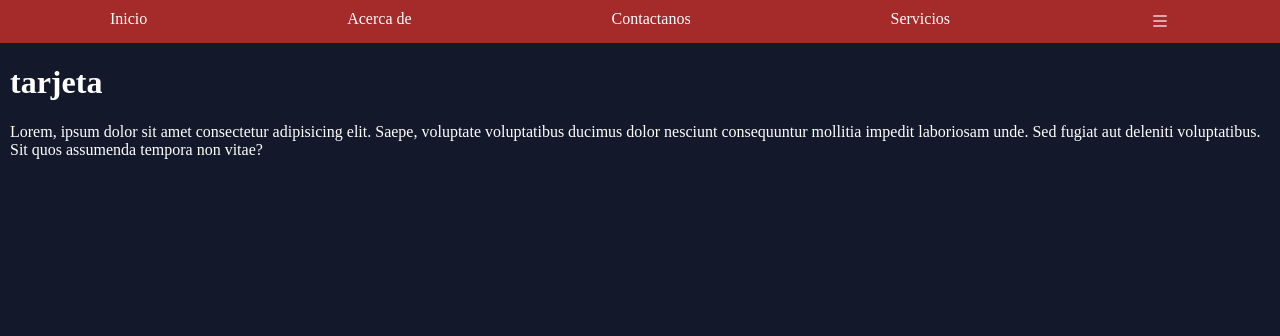
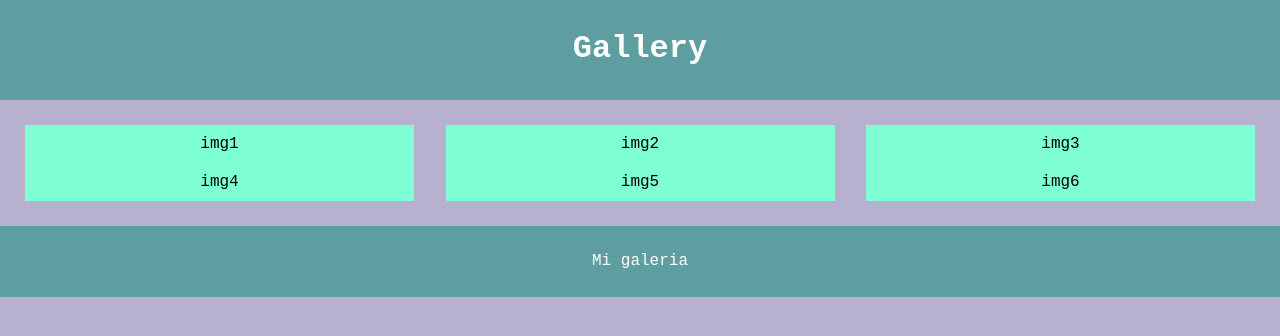
Before and after one commit to dantepeletti/Practica_html, a plain HTML site: page index.html in a window 1280 px wide. Drawn offline with nearby package versions, Linux system fonts and the light colour scheme.

Commit message:
resposive de img en distintas resoluciones

```diff
--- a/css/responsive.css
+++ b/css/responsive.css
@@ -1,14 +1,11 @@
-@media (max-width: 500px){
-    .navbar{
-        flex-direction: column;
-        align-items: center;
-    }
-
-    .navbar a {
-        padding: 16px 0;
-        display: none;
-    }
-    .list{
-        display: block;
+@media(max-width: 480px){
+    .galeria{
+        justify-content: center;
     }
 }
+
+@media(max-width: 765px){
+    .gallery-item{
+        flex-basis: 45%;
+    }
+}
--- a/css/styles.css
+++ b/css/styles.css
@@ -1,30 +1,24 @@
-@import url("https://cdn.jsdelivr.net/npm/bootstrap-icons@1.11.3/font/bootstrap-icons.min.css");
-
 body{
-    background-color: rgb(19, 25, 43);
+    font-family: 'Courier New', Courier, monospace;
+    display: flex; flex-direction: column;
+    background-color: rgb(184, 176, 207);
+}
+header, footer{
+    background-color: cadetblue;
+    color: white;
+    padding: 10px;
+    text-align: center;
+}
+.galeria{
+    display: flex;
+    flex-wrap: wrap;
+    justify-content: space-between;
+    padding: 25px;
 }
 
-.navbar{
-    display: flex;
-    justify-content: space-around;
-    background-color: brown;
+.gallery-item{
+    background-color: aquamarine;
     padding: 10px;
+    text-align: center;
+    flex-basis: 30%;
 }
-.navbar a{
-    color: white;
-    text-decoration: none;
-}
-
-.list{
-    color: white;
-    font-size: 20px;
-}
-
-.card{
-    width: (100% - 20px);
-    margin: 0 10px;
-}
-
-.card h1, .card p {
-    color: white;
-}
--- a/index.html
+++ b/index.html
@@ -9,20 +9,19 @@
     <title>responsive</title>
 </head>
 <body>
-    <section>
-        <div class="navbar">
-            <a href="#">Inicio</a>
-            <a href="#">Acerca de</a>
-            <a href="#">Contactanos</a>
-            <a href="#">Servicios</a>
-            <i class="bi bi-list list"></i>
-        </div>
-    </section>
-    <section>
-        <div class="card">
-            <h1>tarjeta</h1>
-            <p>Lorem, ipsum dolor sit amet consectetur adipisicing elit. Saepe, voluptate voluptatibus ducimus dolor nesciunt consequuntur mollitia impedit laboriosam unde. Sed fugiat aut deleniti voluptatibus. Sit quos assumenda tempora non vitae?</p>
-        </div>
-    </section>
+    <header>
+        <h1>Gallery</h1>
+    </header>
+    <main class="galeria">
+        <div class="gallery-item">img1</div>
+        <div class="gallery-item">img2</div>
+        <div class="gallery-item">img3</div>
+        <div class="gallery-item">img4</div>
+        <div class="gallery-item">img5</div>
+        <div class="gallery-item">img6</div>
+    </main>
+    <footer>
+        <p>Mi galeria</p>
+    </footer>
 </body>
 </html>
```
